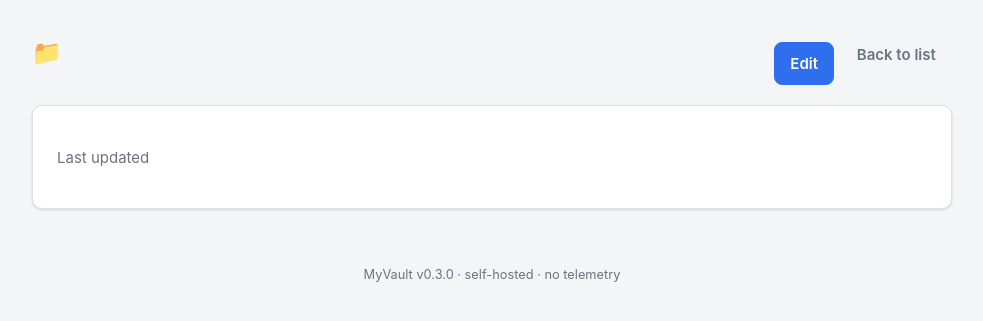
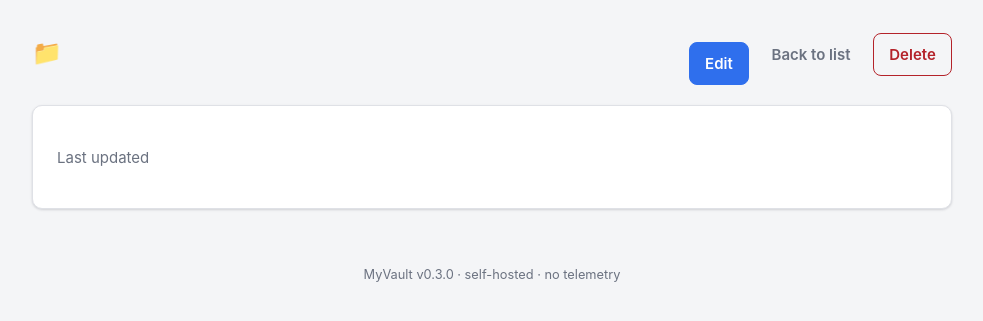
Before and after one commit to squadri00/recodik, a Flask app: template myvault/templates/record_detail.html in a window 1280 px wide. Shown: the part 66-387 px from the top of the page, without its empty margins (148-1131 px from the left). Run offline with Flask 3, Linux system fonts and the light colour scheme; the template is opened without the code that fills it, so the values that code supplies are empty; the visitor is signed in with stand-in values (Sample User, id 1); data comes from the database, SQL or seed files in the repository.

Commit message:
Fix: record detail page had no Delete button
The route (/records/<id>/delete) has existed since Phase 3 and the list view
used to have a Delete button on each row, but it was dropped in Phase 8's
polish pass when the row actions were reduced to just "Open" -- and never
re-added to the detail page it was supposed to move to. There was no way to
delete a record through the UI at all.

Also carries the `detail = true` flag through to _cell.html ahead of the next
commit's Markdown rendering, which needs to tell the detail view apart from
the list view.

Co-Authored-By: Claude Sonnet 5 <noreply@anthropic.com>

```diff
--- a/myvault/templates/record_detail.html
+++ b/myvault/templates/record_detail.html
@@ -6,6 +6,10 @@
   <div class="row-actions">
     <a class="btn btn-primary" href="{{ url_for('records.edit', record_id=record['id']) }}">Edit</a>
     <a class="btn btn-ghost" href="{{ url_for('records.list_records', category_id=category['id']) }}">Back to list</a>
+    <form method="post" action="{{ url_for('records.delete', record_id=record['id']) }}"
+          onsubmit="return confirm('Delete this record? This cannot be undone.');">
+      <button class="btn btn-danger" type="submit">Delete</button>
+    </form>
   </div>
 </div>
 
@@ -13,7 +17,7 @@
   <dl class="detail">
     {% for cell in record['cells'] %}
       <dt>{{ cell['label'] }}</dt>
-      <dd>{% set rec = record %}{% include "_cell.html" %}</dd>
+      <dd>{% set rec = record %}{% set detail = true %}{% include "_cell.html" %}</dd>
     {% endfor %}
   </dl>
   <p class="muted" style="margin-top:1rem">Last updated {{ record['updated_at'] }}</p>
```
